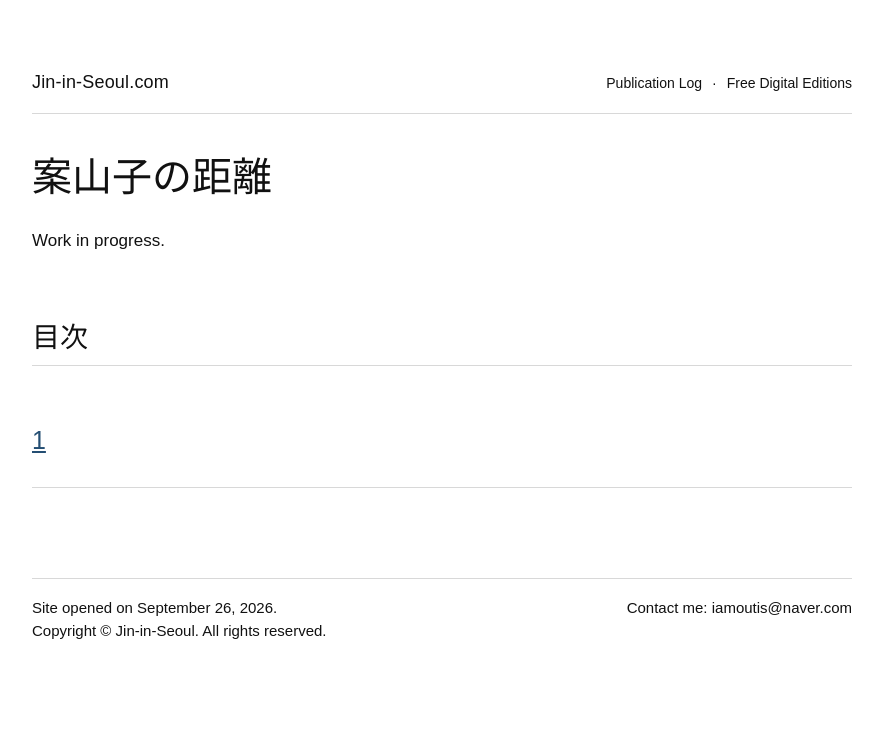
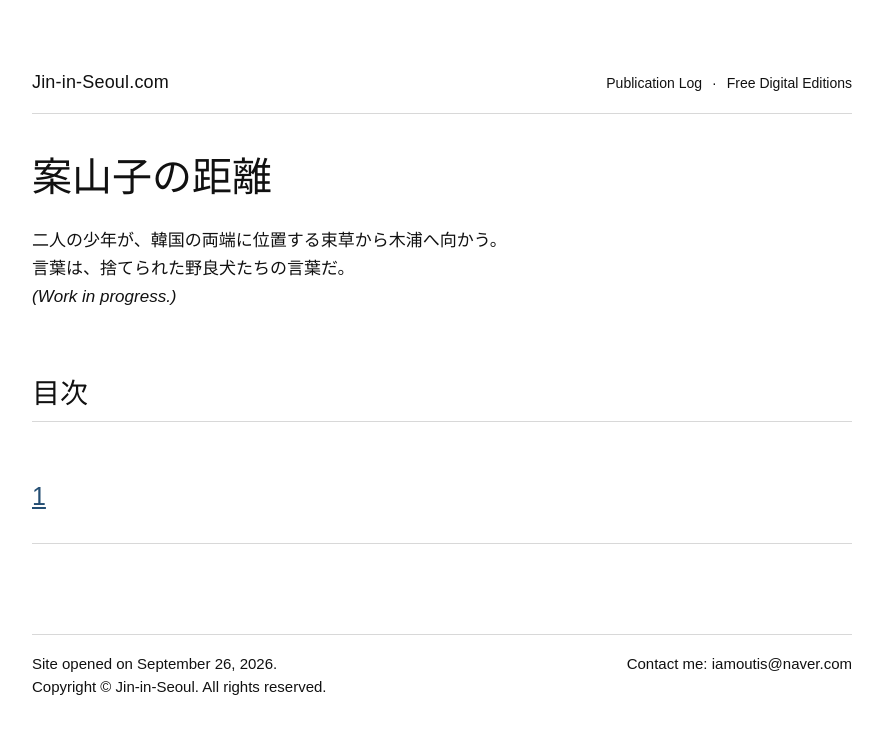
Before and after one commit to Jin-in-Seoul/Jin-in-Seoul, a Jekyll site: the page built from scarecrow-distance/ja/index.html, in a window 1280 px wide. Shown: the top 734 px of the page, without its empty margins (198-1081 px from the left). Built offline with Jekyll 4.4.1, drawn with Linux system fonts in a browser that asks for light colours.

Commit message:
Add files via upload

```diff
--- a/index.html
+++ b/index.html
@@ -303,12 +303,12 @@
         </a>
       </h2>
 
-      <p><em>Work in progress.</em></p>
-
       <p>
         Two boys move from Sokcho to Mokpo, two cities at opposite ends of South Korea.<br>
         The language is that of abandoned stray dogs.
       </p>
+
+      <p><em>(Work in progress.)</em></p>
 
       <div class="edition-grid edition-grid-four">
 
--- a/scarecrow-distance/en/index.html
+++ b/scarecrow-distance/en/index.html
@@ -22,7 +22,9 @@
 
     {% include header.html %}
     <h1>Scarecrow Distance</h1>
-    <p class="deck">Work in progress.</p>
+    <p class="deck">Two boys move from Sokcho to Mokpo, two cities at opposite ends of South Korea.<br>
+      The language is that of abandoned stray dogs.</p>
+    <p class="deck"><em>(Work in progress.)</em></p>
 
     <h2>Contents</h2>
     <section class="work-list">
--- a/scarecrow-distance/fr/index.html
+++ b/scarecrow-distance/fr/index.html
@@ -22,7 +22,9 @@
 
     {% include header.html %}
     <h1>Mal reçu</h1>
-    <p class="deck">Work in progress.</p>
+    <p class="deck">Deux garçons vont de Sokcho à Mokpo, deux villes situées aux extrémités opposées de la Corée du Sud.<br>
+      La langue est celle de chiens errants abandonnés.</p>
+    <p class="deck"><em>(Work in progress.)</em></p>
 
     <h2>Sommaire</h2>
     <section class="work-list">
--- a/scarecrow-distance/ja/index.html
+++ b/scarecrow-distance/ja/index.html
@@ -22,7 +22,9 @@
 
     {% include header.html %}
     <h1>案山子の距離</h1>
-    <p class="deck">Work in progress.</p>
+    <p class="deck">二人の少年が、韓国の両端に位置する束草から木浦へ向かう。<br>
+      言葉は、捨てられた野良犬たちの言葉だ。</p>
+    <p class="deck"><em>(Work in progress.)</em></p>
 
     <h2>目次</h2>
     <section class="work-list">
--- a/scarecrow-distance/ko/index.html
+++ b/scarecrow-distance/ko/index.html
@@ -22,7 +22,9 @@
 
     {% include header.html %}
     <h1>소실점</h1>
-    <p class="deck">Work in progress.</p>
+    <p class="deck">두 소년이 대한민국의 양 끝에 있는 속초에서 목포까지 간다.<br>
+      언어는 유기된 들개들의 언어다.</p>
+    <p class="deck"><em>(Work in progress.)</em></p>
 
     <h2>목차</h2>
     <section class="work-list">
```
